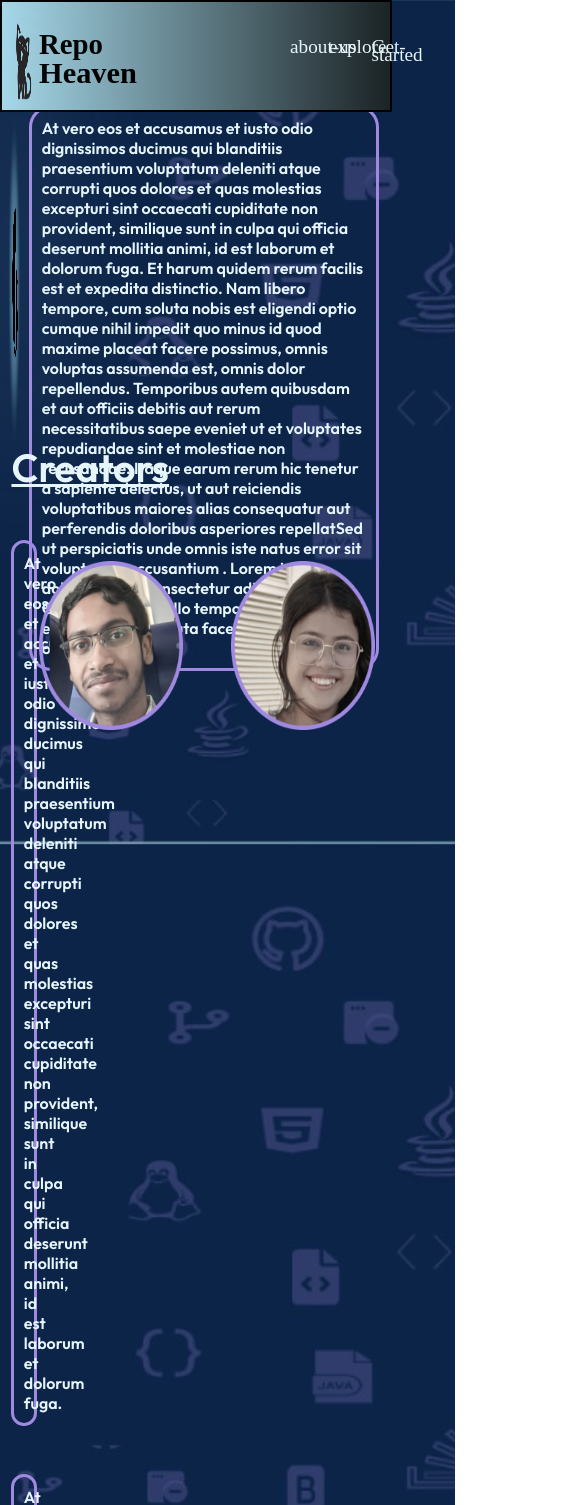
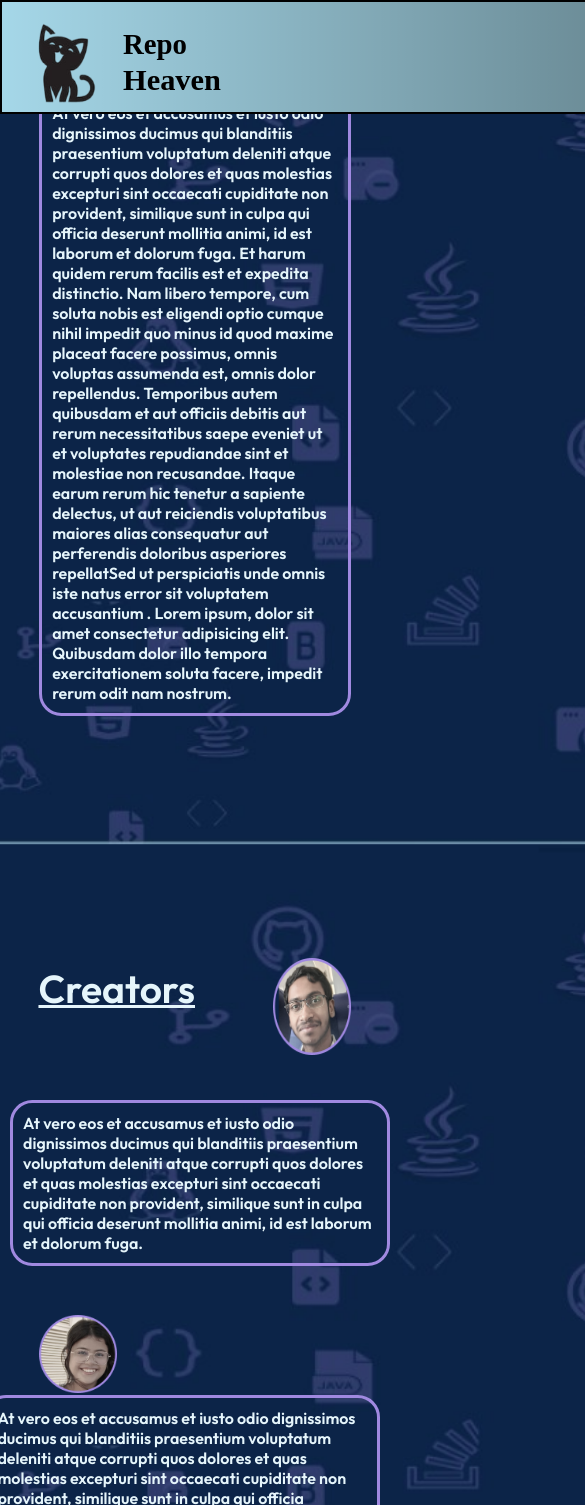
Before and after one commit to Shuffled720/IITISoC-23-Web-16-Github_Explorer, a Next.js app: page /about in a window 390 px wide. Shown: the top 1505 px of the page, 585 px wide, since content can reach past the window. Built offline with nearby package versions, Linux system fonts and the light colour scheme.

Commit message:
navbar responsive

```diff
--- a/components/NavBar/NavBar.module.css
+++ b/components/NavBar/NavBar.module.css
@@ -1,9 +1,10 @@
 .navbar{
     position: absolute;
-width: 100%;
-height: 13%;
+width: 90rem;
+height: 7rem;
 left: 0px;
 top: 0px;
+
 
 /* background-color: aqua; */
 border: 1px solid;
@@ -45,7 +46,7 @@
     width: 85px;
     height: 47px;
     left: 40%;
-    top: 3rem;
+    top: 50%;
 
     font-family: 'Oswald';
     font-style: normal;
@@ -74,7 +75,8 @@
 
 }
 .login{
-    position: absolute;
+      position: absolute;
+    left: 66%;
     text-align: justify;
     font-family: 'Oswald';
     font-style: normal;
@@ -84,8 +86,6 @@
     border-radius: 2rem;
     background: transparent;
     color: #E5F5FB;
-    left: 87%;
-    border: 1px solid;
     padding: 1rem 2rem;
     top: 3vh;
     height: 40px;
@@ -117,8 +117,8 @@
     cursor: pointer;
 }
 .about{
+
     position: absolute;
-    left: 66%;
     text-align: justify;
     font-family: 'Oswald';
     font-style: normal;
@@ -128,6 +128,8 @@
     border-radius: 2rem;
     background: transparent;
     color: #E5F5FB;
+    left: 87%;
+    border: 1px solid;
     padding: 1rem 2rem;
     top: 3vh;
     height: 40px;
--- a/pages/about.js
+++ b/pages/about.js
@@ -33,16 +33,16 @@
             </div>
             <div className={style.us}>
             <u className={`${style.underline} ${style.creator}`}>Creators</u>
-            <div className={`${style.box} ${style.creatinfo}`} >
+            <div className={`${style.box} ${style.creatinfo} ${style.hinfo}`} >
             At vero eos et accusamus et iusto odio dignissimos ducimus qui blanditiis praesentium voluptatum deleniti atque corrupti quos dolores et quas molestias excepturi sint occaecati cupiditate non provident, similique sunt in culpa qui officia deserunt mollitia animi, id est laborum et dolorum fuga.
             </div>
-            <div className={`${style.box} ${style.creatinfo}`} >
+            <div className={`${style.box} ${style.creatinfo} ${style.kinfo}`} >
             At vero eos et accusamus et iusto odio dignissimos ducimus qui blanditiis praesentium voluptatum deleniti atque corrupti quos dolores et quas molestias excepturi sint occaecati cupiditate non provident, similique sunt in culpa qui officia deserunt mollitia animi, id est laborum et dolorum fuga.
             </div>
             </div>
             <div className={style.ourphotos}>
-              <img className={style.image} src='/Ellipse 2.png' alt="Harsh Sinha" />
-              <img className={style.image} src='/Ellipse 3.png' alt="Kaushiki" />
+              <img className={`${style.image} ${style.Harsh}`}  src='/Ellipse 2.png' alt="Harsh Sinha" />
+              <img className={`${style.image} ${style.Kaushiki}`}  src='/Ellipse 3.png' alt="Kaushiki" />
             </div>
 
 
--- a/styles/about.module.css
+++ b/styles/about.module.css
@@ -75,15 +75,15 @@
         grid-column-end: 6;
         position:relative;
     }
-    .us{
-        display:flex;
-        flex-direction: column;
-        gap:3em;
-        position: relative;
-        top:6vh;
-        grid-column-start: 2;
-        grid-column-end: 7;
+
+    .image{
+        height:20vh;
+        width:9em;
     }
+    .image:hover{
+        filter: drop-shadow(0 0 0.75rem #A089E0);
+    }
+    @media (min-width:768px){
     .ourphotos{
         display:flex;
         flex-direction:row;
@@ -94,10 +94,72 @@
         gap:3em;
 
     }
-    .image{
-        height:20vh;
-        width:9em;
+    .us{
+        display:flex;
+        flex-direction: column;
+        gap:3em;
+        position: relative;
+        top:6vh;
+        grid-column-start: 2;
+        grid-column-end: 7;
     }
-    .image:hover{
-        filter: drop-shadow(0 0 0.75rem #A089E0);
     }
+
+    @media (max-width:768px){
+        .icon{
+            display:none;
+        }
+        .righttext{
+            grid-column-start: 2;
+        }
+
+        .creator{
+            bottom:10vw;
+            position:absolute;
+            right:18.75rem;
+        }
+        .underline{
+            font-size: 7vw;
+        }
+        .Kaushiki{
+            left:10vw;
+            position: absolute;
+            bottom:-65vh;
+            height:20vw;
+        }
+        .image{
+
+            width:20vw;
+        }
+
+        .Harsh{
+            right:10vw;
+            position: absolute;
+            bottom:-25vh;
+            height:25vw;
+        }
+        .hinfo{
+            bottom:-50vh;
+            position:absolute;
+            left:10px;
+        }
+        .kinfo{
+            bottom:-85vh;
+            position:absolute;
+            right:10px;
+        }
+    }
+    @media (max-width:400px){
+        .creator{
+            right:50vw;
+            font-size:10vw;
+            bottom:-20vh;
+        }
+    }
+    @media (min-width:538px) and (max-width:768px){
+        .Kaushiki{
+            bottom:-69vh;
+
+
+        }
+    }
```
